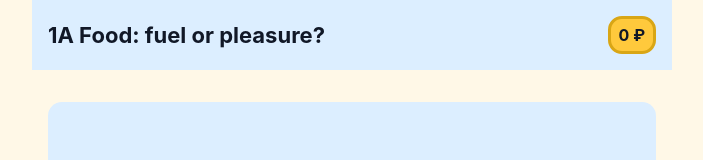
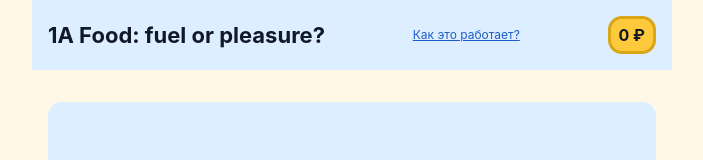
Before and after one commit to Vsevolod-Rusinskiy/english-quest-gsd, a website built with Vite: page index.html in a window 1280 px wide. Shown: the top 160 px of the page, without its empty margins (288-991 px from the left). Built offline with nearby package versions, Linux system fonts and the light colour scheme; no server answers.

Commit message:
feat: add top-bar link to the architecture explainer, opens in a new tab
Moved docs/MECHANICS.html to public/docs/MECHANICS.html so it survives
`vite build` (only public/'s contents get copied into dist/, not arbitrary
top-level directories) at the same /docs/MECHANICS.html URL that already
worked under `vite dev`. Added a small "Как это работает?" link in the
top bar's identity row, target="_blank" + rel="noopener" so the child's
in-progress lesson state in the current tab is never disturbed. Visible
in every mode, not gated behind DEV — this is real project documentation.

```diff
--- a/src/main.ts
+++ b/src/main.ts
@@ -117,6 +117,19 @@ export async function mountApp(root: HTMLElement): Promise<void> {
     title.className = "heading";
     title.textContent = lesson.unitTitle;
     row1.appendChild(title);
+
+    // Architecture explainer link: opens docs/MECHANICS.html (served from
+    // public/docs/ so it survives `vite build`, not just `vite dev`) in a
+    // NEW tab (target="_blank") so the child's in-progress lesson state in
+    // the current tab is never disturbed. Visible in every mode (not a dev
+    // tool) — this is real project documentation.
+    const mechanicsLink = document.createElement("a");
+    mechanicsLink.className = "mechanics-link";
+    mechanicsLink.href = "/docs/MECHANICS.html";
+    mechanicsLink.target = "_blank";
+    mechanicsLink.rel = "noopener";
+    mechanicsLink.textContent = "Как это работает?";
+    row1.appendChild(mechanicsLink);
 
     // Ruble balance chip (UI-02): live top-bar read of state.currentRewards —
     // same field SessionEndScreen already reads (line ~263 below), a second
--- a/src/style.css
+++ b/src/style.css
@@ -502,3 +502,14 @@ button:disabled {
   background: #ffe6fb;
   color: #a0007a;
 }
+
+/* Architecture explainer link (top bar) — small, unobtrusive, never competes
+   with the child-facing chips. --color-accent-dark (#1e5fc7) on
+   --color-bg-secondary (#dceeff) = 5.97:1, already verified WCAG AA
+   elsewhere in this file (button.accent). */
+.mechanics-link {
+  font-size: 12px;
+  color: var(--color-accent-dark);
+  text-decoration: underline;
+  white-space: nowrap;
+}
```
Also changed, not shown: public/docs/MECHANICS.html (renamed from docs/MECHANICS.html).
